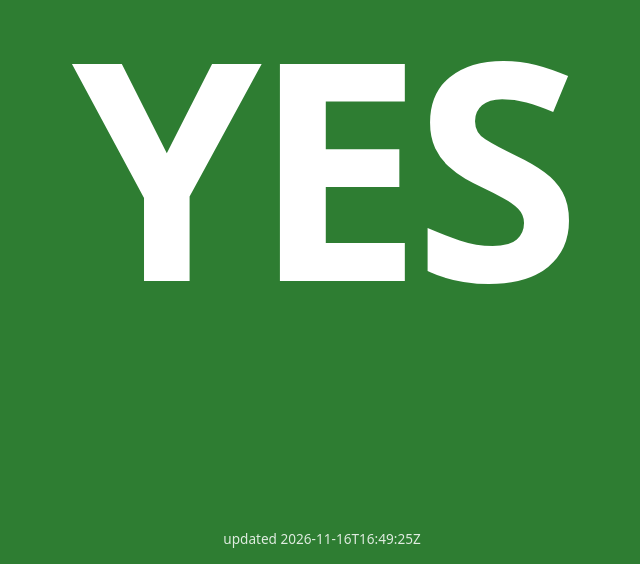
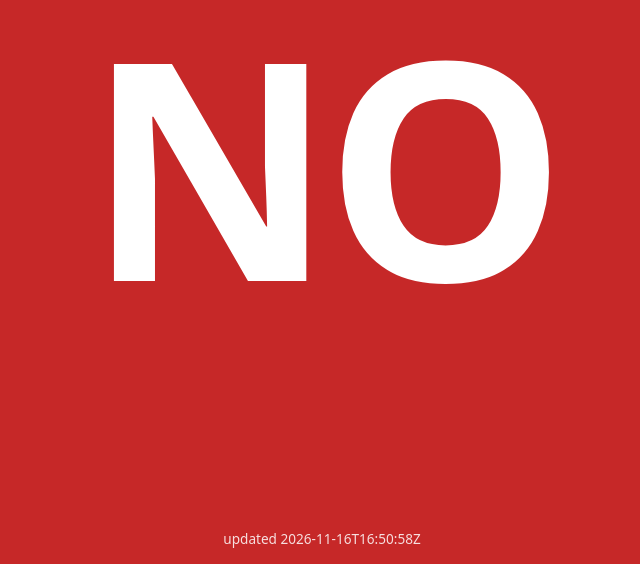
Before and after one commit to glassperity/arewedonewiththeflourishsiteyet, a plain HTML site: page index.html in a window 1280 px wide. Shown: the part 236-800 px from the top of the page, without its empty margins (318-958 px from the left). Drawn offline with Linux system fonts and the light colour scheme.

Commit message:
Set status to NO (2026-11-16T16:50:58Z)

```diff
--- a/index.html
+++ b/index.html
@@ -3,7 +3,7 @@
 <head>
   <meta charset="utf-8">
   <meta name="viewport" content="width=device-width, initial-scale=1">
-  <title>YES</title>
+  <title>NO</title>
   <style>
     *, *::before, *::after {
       box-sizing: border-box;
@@ -50,9 +50,9 @@
   </style>
   <noscript><style>.js-only{display:none}</style></noscript>
 </head>
-<body class="yes">
-  <main id="answer" aria-live="polite">YES</main>
-  <footer id="updated">updated 2026-11-16T16:49:25Z</footer>
+<body class="no">
+  <main id="answer" aria-live="polite">NO</main>
+  <footer id="updated">updated 2026-11-16T16:50:58Z</footer>
   <script>
     (function () {
       fetch('/status.json', { cache: 'no-store' })
--- a/status.json
+++ b/status.json
@@ -1,4 +1,4 @@
 {
-  "done": true,
-  "updated": "2026-11-16T16:49:25Z"
+  "done": false,
+  "updated": "2026-11-16T16:50:58Z"
 }
```
